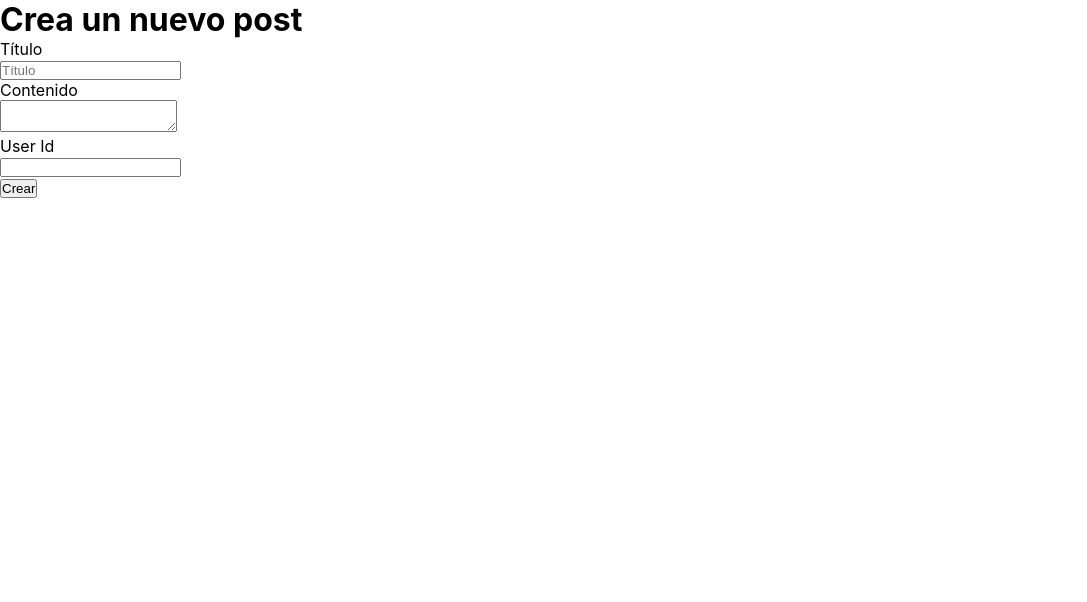
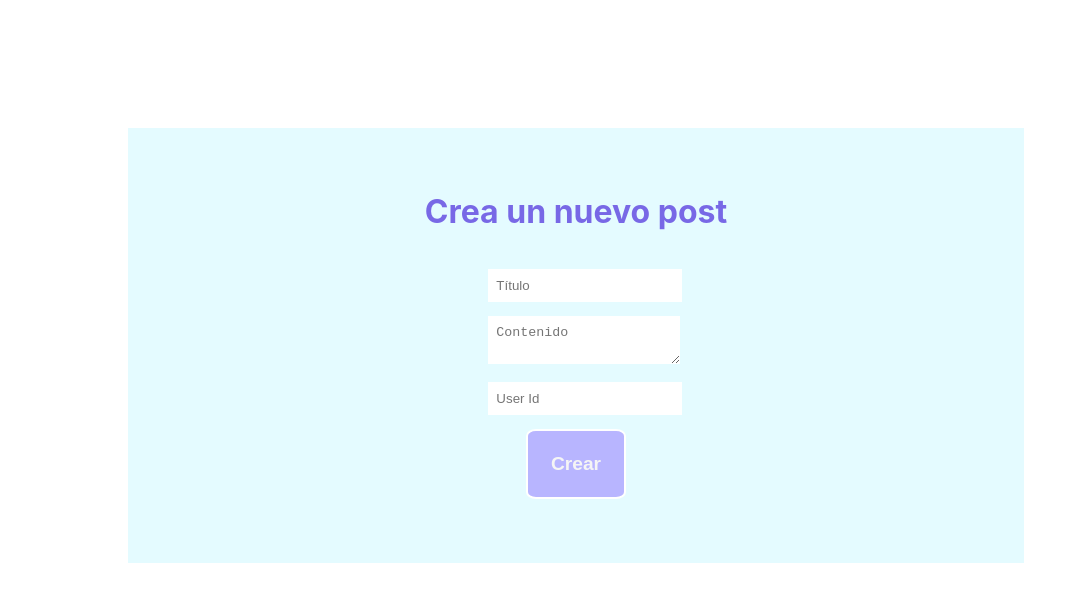
Before and after one commit to MariaJGuerrero/blog, a React (Create React App) app: page /form in a window 1280 px wide. Shown: the top 602 px of the page, without its empty margins (0-1087 px from the left). Built offline with nearby package versions, Linux system fonts and the light colour scheme.

Commit message:
form styles added

```diff
--- a/src/pages/form.jsx
+++ b/src/pages/form.jsx
@@ -18,25 +18,22 @@ values
 
 const Form = () => {
     return(
-        <div>
+        <div className='principal-container'>
             <h1>Crea un nuevo post</h1>
             <form onSubmit={(e) => submitHandler(e)}>
                 <label>
-                    <p>Título</p>
-                    <input name="title" type='text' placeholder='Título' />
+                    <input className='border' name="title" type='text' placeholder='Título' />
                 </label>
 
                 <label>
-                    <p>Contenido</p>
-                    <textarea name="body" />
+                    <textarea className='border' name="body" placeholder='Contenido'/>
                 </label>
 
                 <label>
-                    <p>User Id</p>
-                    <input name="userId" type='number'/>
+                    <input className='border' name="userId" type='number' placeholder='User Id'/>
                 </label>
 
-                <button type='submit'>Crear</button>
+                <button className='little-button' type='submit'>Crear</button>
             </form>
         </div>
     )
--- a/src/styles/form-style.css
+++ b/src/styles/form-style.css
@@ -1,3 +1,38 @@
+.principal-container{
+    display: flex;
+    justify-content: center;
+    align-items: center;
+    flex-direction: column;
+}
+
+.principal-container > h1{
+    color: #7868E6;
+    margin-bottom: 5%;
+}
+
+.border{
+    border: 0;
+    padding: 5%;
+}
+
 label {
     display: block;
+    margin-bottom: 8%;
 }
+
+.little-button{
+    display: flex;
+    width: 100px;
+    height: 70px;
+    margin-top: 80px;
+    border: 2px solid white;
+    background-color: #B8B5FF;
+    font-size: 1.2em;
+    font-weight: bold;
+    cursor: pointer;
+    color: whitesmoke;
+    border-radius: 10%;
+    align-self: center;
+    justify-content: center;
+    align-items: center;
+}
```
